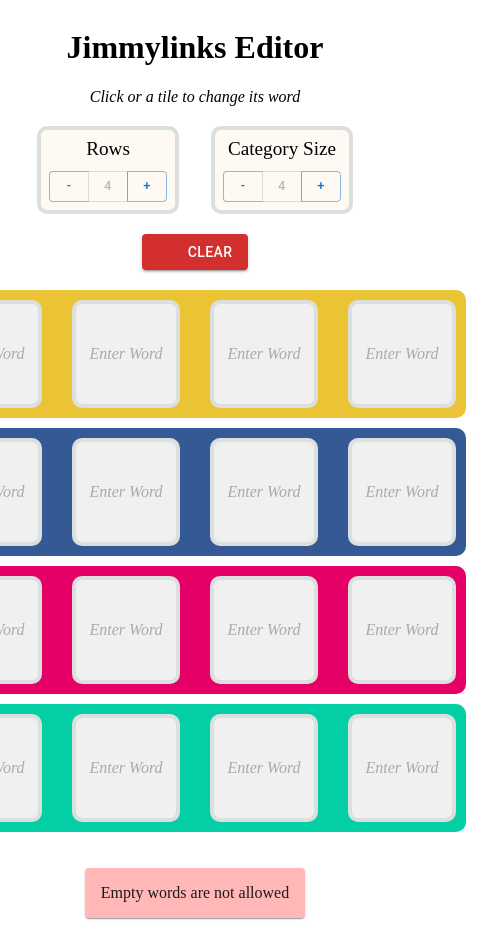
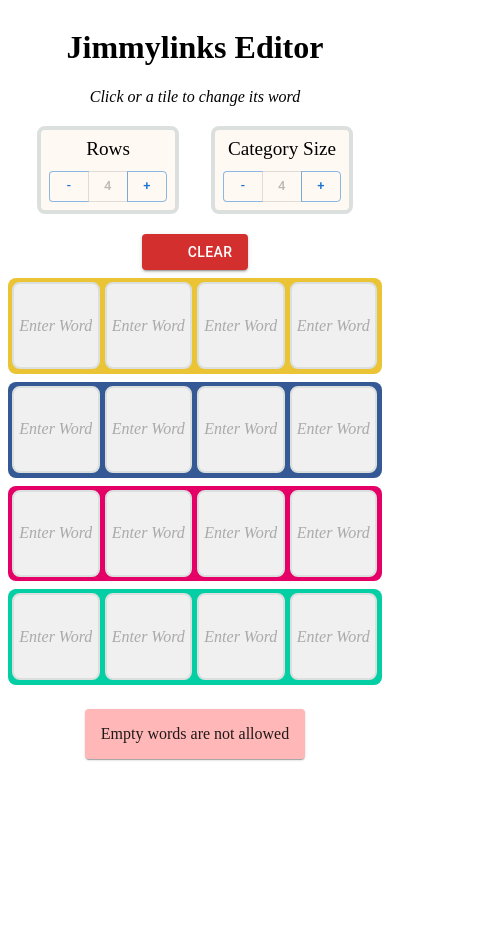
Before and after one commit to wildjames/links-game, a React (Vite) app: page / in a window 390 px wide. Shown: the whole page, 486 px wide, since content can reach past the window. After the commit the page ends 844 px from the top, so only its background shows below. Built offline with nearby package versions, Linux system fonts and the light colour scheme; some icons are missing.

Commit message:
some mobile redesign stuff

```diff
--- a/src/assets/styles/Game.scss
+++ b/src/assets/styles/Game.scss
@@ -3,13 +3,13 @@
   flex-direction: column;
   align-items: center;
   justify-content: center;
-  margin-top: 20px;
+  margin-top: 1rem;
 }
 
 .one-away-dialog {
     align-items: center;
-    padding-left: 40px;
-    padding-right: 40px;
+    padding-left: 2rem;
+    padding-right: 2rem;
 }
 
 .one-away-text {
--- a/src/assets/styles/Grid.scss
+++ b/src/assets/styles/Grid.scss
@@ -5,16 +5,16 @@
   display: flex;
   flex-direction: row;
   width: fit-content;
-  padding: 10px;
-  border-radius: 10px;
-  gap: 30px;
+  padding: 0.5rem;
+  border-radius: 0.5rem;
+  gap: 1.5rem;
 }
 
 .grid {
   display: flex;
   flex-direction: column;
-  gap: 10px;
-  padding: 20px;
+  gap: 0.5rem;
+  padding: 1rem;
 }
 
 .grid-row.solved {
@@ -36,3 +36,20 @@
 .grid-row.solved:nth-child(5n) {
   background-color: $tomato;
 }
+
+
+@media (max-width: 640px) {
+  .grid {
+    width: 100%;
+    padding: 0.5rem;
+  }
+
+  .grid-row {
+    display: grid;
+    width: calc(100% - 0.5rem);
+    padding: 0.25rem;
+    gap: 0.25rem;
+    /* create one column per tile, each taking an equal fraction of the row */
+    grid-template-columns: repeat(auto-fit, minmax(0, 1fr));
+  }
+}
--- a/src/assets/styles/GroupedButtons.scss
+++ b/src/assets/styles/GroupedButtons.scss
@@ -1,16 +1,16 @@
 .grouped-buttons {
   display: flex;
   flex-direction: column;
-  gap: 8px;
+  gap: 0.5rem;
 
   background-color: rgb(255, 249, 243);
   padding: 0.5rem;
-  border-radius: 10px;
+  border-radius: 0.5rem;
   border: 4px solid #dbe0df;
 
   .group {
     display: flex;
-    gap: 8px;
+    gap: 0.5rem;
 
     button {
       flex: 1;
--- a/src/assets/styles/Tile.scss
+++ b/src/assets/styles/Tile.scss
@@ -21,7 +21,7 @@
 }
 
 .tile.editing {
-  border: 4px solid #156666;
+  border: solid #156666;
   transition: ease-in-out 700ms;
   font-style: italic;
 }
@@ -35,3 +35,24 @@
   color: #aaa;
   font-style: italic;
 }
+
+
+@media (max-width: 640px) {
+  .tile {
+    /* fill its grid-cell and stay square */
+    width: calc(100% - 0.8rem);
+    height: calc(100% - 0.8rem);
+    /* maintain aspect ratio */
+    aspect-ratio: 1;
+    border-width: 2px;
+    border-radius: 0.5rem;
+    padding: 0.25rem;
+  }
+
+  .tile .tile-text {
+    line-height: 1;
+    white-space: nowrap;
+    overflow: hidden;
+    text-overflow: ellipsis;
+  }
+}
```
Also changed, not shown: 1 other file (tests, documents, lock files or other folders).
